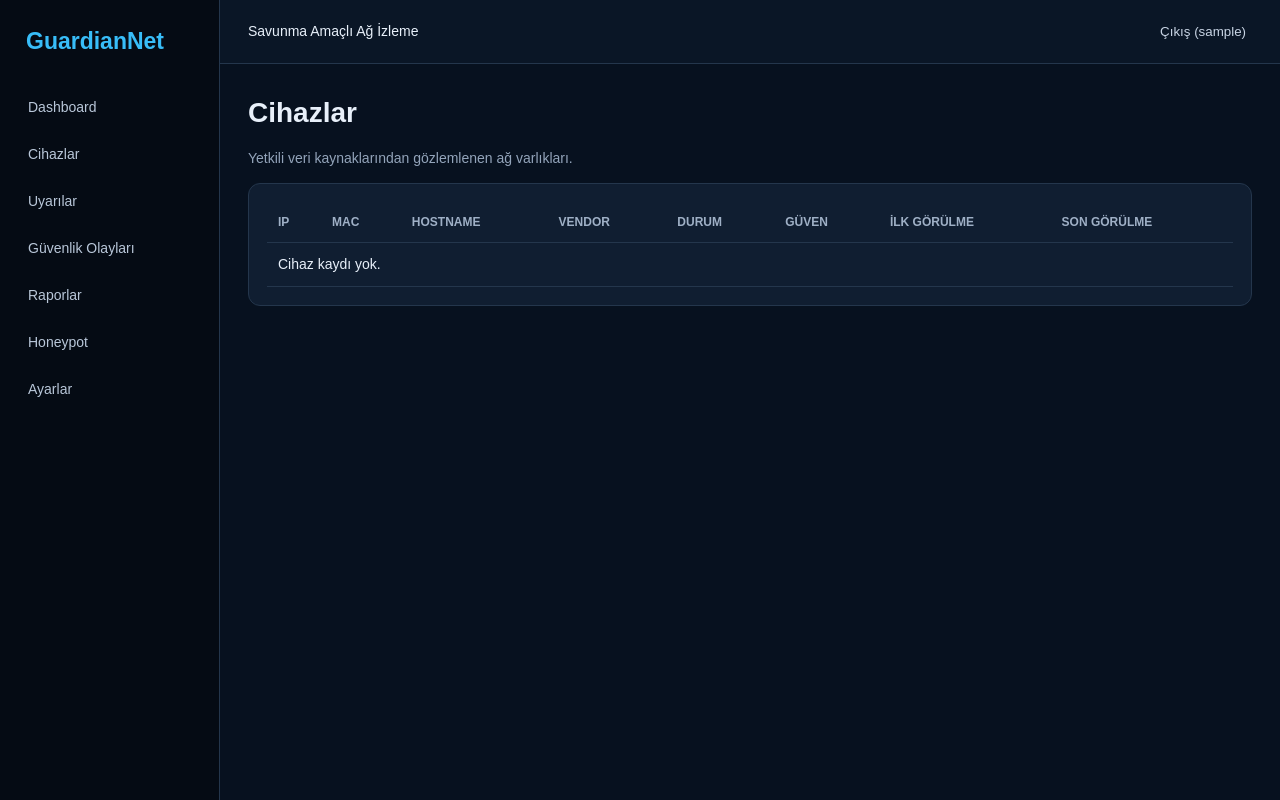
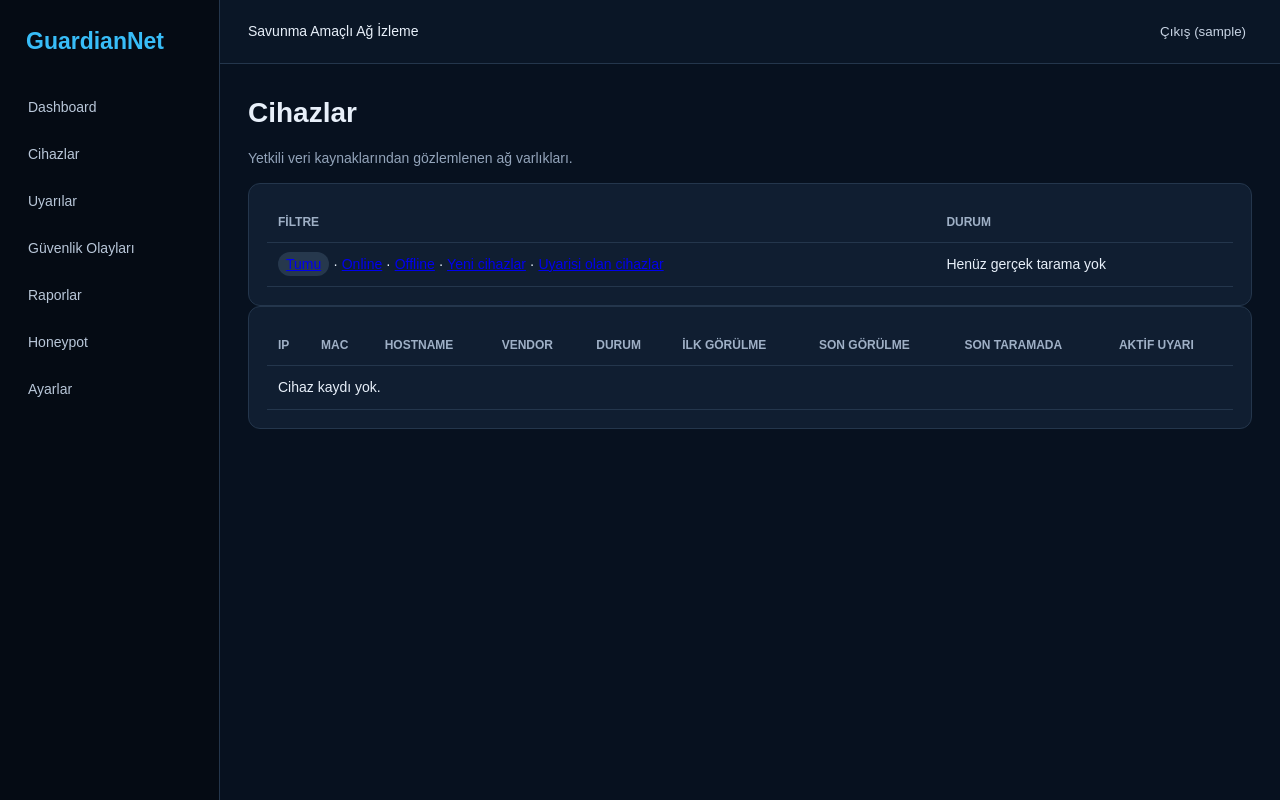
Before and after one commit to ebrardoganci/GuardianNet, a Django app: page /devices/ in a window 1280 px wide. Run offline with Django 5.2, Linux system fonts and the light colour scheme; the visitor is signed in with stand-in values (Sample User, id 1); data that the repository does not hold is empty.

Commit message:
Improve real device inventory views

```diff
--- a/GuardianNet/GuardianNet/dashboard/urls.py
+++ b/GuardianNet/GuardianNet/dashboard/urls.py
@@ -6,6 +6,7 @@ app_name = "dashboard"
 
 urlpatterns = [
     path("", views.index, name="index"), path("devices/", views.devices, name="devices"),
+    path("devices/<int:pk>/", views.device_detail, name="device_detail"),
     path("alerts/", views.alerts, name="alerts"), path("events/", views.security_events, name="events"),
     path("reports/", views.reports, name="reports"), path("honeypot/", views.honeypot, name="honeypot"),
     path("settings/", views.settings_view, name="settings"), path("scan/", views.scan_network_view, name="scan_network"),
--- a/GuardianNet/GuardianNet/dashboard/views.py
+++ b/GuardianNet/GuardianNet/dashboard/views.py
@@ -3,9 +3,10 @@ from datetime import timedelta
 from django.contrib import messages
 from django.contrib.auth.decorators import login_required
 from django.conf import settings
-from django.db.models import Count
+from django.db.models import Count, Q
 from django.db.models.functions import TruncDate
-from django.shortcuts import redirect, render
+from django.http import Http404
+from django.shortcuts import get_object_or_404, redirect, render
 from django.utils import timezone
 
 from .models import Alert, Device, HoneypotEvent, MonitoringCycleRun, NetworkScan, RiskSnapshot, SecurityEvent, SystemSetting
@@ -22,6 +23,15 @@ from .services.data_scope import (
 )
 from .services.risk_engine import calculate_risk
 from .services.runtime_settings import get_bool, get_value
+
+
+DEVICE_FILTERS = {
+    "all": "Tumu",
+    "online": "Online",
+    "offline": "Offline",
+    "new": "Yeni cihazlar",
+    "alerts": "Uyarisi olan cihazlar",
+}
 
 
 def _risk_context():
@@ -48,6 +58,39 @@ def _data_sources():
     return devices_qs, alerts_qs, events_qs, honeypot_qs
 
 
+def _latest_real_scan():
+    return NetworkScan.objects.filter(is_mock=False, status="completed").order_by("-started_at").first()
+
+
+def _inventory_rows(devices_qs):
+    latest_scan = _latest_real_scan()
+    active_alerts_qs = real_alerts(Alert.objects.filter(status="active")) if is_real_mode() else Alert.objects.filter(status="active")
+    new_alerts_qs = active_alerts_qs.filter(alert_type="new_device")
+    rows = []
+    for device in devices_qs:
+        device_alerts = active_alerts_qs.filter(Q(device=device) | Q(source_ip=device.ip_address)).distinct()
+        has_new_alert = new_alerts_qs.filter(Q(device=device) | Q(source_ip=device.ip_address)).exists()
+        rows.append({
+            "device": device,
+            "seen_in_last_scan": device.status == "online" and latest_scan is not None,
+            "active_alert_count": device_alerts.count(),
+            "is_new": has_new_alert or (latest_scan is not None and device.first_seen >= latest_scan.started_at),
+        })
+    return rows
+
+
+def _apply_device_filter(rows, filter_key):
+    if filter_key == "online":
+        return [row for row in rows if row["device"].status == "online"]
+    if filter_key == "offline":
+        return [row for row in rows if row["device"].status == "offline"]
+    if filter_key == "new":
+        return [row for row in rows if row["is_new"]]
+    if filter_key == "alerts":
+        return [row for row in rows if row["active_alert_count"] > 0]
+    return rows
+
+
 @login_required
 def index(request):
     mode = get_value("guardiannet_mode", "real")
@@ -57,6 +100,8 @@ def index(request):
     online = devices_qs.filter(status="online").count()
     offline = devices_qs.filter(status="offline").count()
     unknown = devices_qs.filter(status="unknown").count()
+    latest_scan = _latest_real_scan()
+    latest_cycle = MonitoringCycleRun.objects.first()
     active_alerts_count = (
         real_alerts(Alert.objects.filter(status="active")).count()
         if is_real_mode()
@@ -65,10 +110,11 @@ def index(request):
     context = {
         "total_devices": devices_qs.count(), "active_devices": online,
         "online_devices": online, "offline_devices": offline,
+        "last_scan_found_devices": latest_scan.devices_found if latest_scan else None,
         "active_alerts": active_alerts_count,
         "recent_events": events_qs[:6], "recent_alerts": alerts_qs[:6],
         "honeypot_status": get_honeypot_status(),
-        "latest_monitoring_cycle": MonitoringCycleRun.objects.first(),
+        "latest_monitoring_cycle": latest_cycle,
         "operation_mode": mode,
         "device_chart": {"labels": ["Online", "Offline", "Bilinmiyor"], "values": [online, offline, unknown]},
         "severity_chart": {"labels": ["Dusuk", "Orta", "Yuksek", "Kritik"], "values": [alerts_qs.filter(severity=value).count() for value in ["low", "medium", "high", "critical"]]},
@@ -79,7 +125,38 @@ def index(request):
 
 @login_required
 def devices(request):
-    return render(request, "dashboard/devices.html", {"devices": _data_sources()[0]})
+    filter_key = request.GET.get("filter", "all")
+    if filter_key not in DEVICE_FILTERS:
+        filter_key = "all"
+    devices_qs = _data_sources()[0]
+    rows = _inventory_rows(devices_qs)
+    filtered_rows = _apply_device_filter(rows, filter_key)
+    out_of_scope_count = 0
+    if is_real_mode():
+        out_of_scope_count = Device.objects.exclude(pk__in=devices_qs.values("pk")).count()
+    return render(request, "dashboard/devices.html", {
+        "device_rows": filtered_rows,
+        "device_filters": DEVICE_FILTERS,
+        "active_filter": filter_key,
+        "out_of_scope_count": out_of_scope_count,
+        "latest_scan": _latest_real_scan(),
+    })
+
+
+@login_required
+def device_detail(request, pk):
+    device = get_object_or_404(Device, pk=pk)
+    if is_real_mode() and not real_devices(Device.objects.filter(pk=device.pk)).exists():
+        raise Http404("Cihaz kullanilan subnet kapsaminda degil.")
+    alerts_qs = real_alerts(Alert.objects.filter(Q(device=device) | Q(source_ip=device.ip_address))) if is_real_mode() else Alert.objects.filter(Q(device=device) | Q(source_ip=device.ip_address))
+    events_qs = real_security_events(SecurityEvent.objects.filter(Q(source_ip=device.ip_address) | Q(destination_ip=device.ip_address))) if is_real_mode() else SecurityEvent.objects.filter(Q(source_ip=device.ip_address) | Q(destination_ip=device.ip_address))
+    row = _inventory_rows(Device.objects.filter(pk=device.pk))[0]
+    return render(request, "dashboard/device_detail.html", {
+        "device": device,
+        "inventory": row,
+        "alerts": alerts_qs,
+        "events": events_qs,
+    })
 
 
 @login_required
--- a/GuardianNet/GuardianNet/templates/dashboard/devices.html
+++ b/GuardianNet/GuardianNet/templates/dashboard/devices.html
@@ -1 +1,23 @@
-{% extends 'base.html' %}{% block title %}Cihazlar | GuardianNet{% endblock %}{% block content %}<h1>Cihazlar</h1><p>Yetkili veri kaynaklarından gözlemlenen ağ varlıkları.</p><section class="panel"><div class="table-wrap"><table><thead><tr><th>IP</th><th>MAC</th><th>Hostname</th><th>Vendor</th><th>Durum</th><th>Güven</th><th>İlk Görülme</th><th>Son Görülme</th></tr></thead><tbody>{% for item in devices %}<tr><td>{{ item.ip_address }}</td><td>{{ item.mac_address|default:'-' }}</td><td>{{ item.hostname|default:'-' }}</td><td>{{ item.vendor|default:'-' }}</td><td><span class="badge status-{{ item.status }}">{{ item.get_status_display }}</span></td><td>{% if item.is_trusted %}Güvenilir{% else %}Güvenilmeyen{% endif %}</td><td>{{ item.first_seen|date:'d.m.Y H:i' }}</td><td>{{ item.last_seen|date:'d.m.Y H:i' }}</td></tr>{% empty %}<tr><td colspan="8">Cihaz kaydı yok.</td></tr>{% endfor %}</tbody></table></div></section>{% endblock %}
+{% extends 'base.html' %}
+{% block title %}Cihazlar | GuardianNet{% endblock %}
+{% block content %}
+<h1>Cihazlar</h1>
+<p>Yetkili veri kaynaklarından gözlemlenen ağ varlıkları.</p>
+<section class="panel">
+  <div class="table-wrap">
+    <table>
+      <thead><tr><th>Filtre</th><th>Durum</th></tr></thead>
+      <tbody><tr><td>{% for key, label in device_filters.items %}<a href="?filter={{ key }}"{% if active_filter == key %} class="badge"{% endif %}>{{ label }}</a>{% if not forloop.last %} · {% endif %}{% endfor %}</td><td>{% if latest_scan %}Son gerçek tarama: {{ latest_scan.started_at|date:'d.m.Y H:i' }}{% else %}Henüz gerçek tarama yok{% endif %}</td></tr></tbody>
+    </table>
+  </div>
+  {% if out_of_scope_count %}<p>Kapsam dışı / geçmiş cihaz kayıtları: {{ out_of_scope_count }}. Ana real listeye dahil edilmez.</p>{% endif %}
+</section>
+<section class="panel">
+  <div class="table-wrap">
+    <table>
+      <thead><tr><th>IP</th><th>MAC</th><th>Hostname</th><th>Vendor</th><th>Durum</th><th>İlk Görülme</th><th>Son Görülme</th><th>Son Taramada</th><th>Aktif Uyarı</th></tr></thead>
+      <tbody>{% for row in device_rows %}<tr><td><a href="{% url 'dashboard:device_detail' row.device.pk %}">{{ row.device.ip_address }}</a></td><td>{{ row.device.mac_address|default:'-' }}</td><td>{{ row.device.hostname|default:'-' }}</td><td>{{ row.device.vendor|default:'-' }}</td><td><span class="badge status-{{ row.device.status }}">{{ row.device.get_status_display }}</span></td><td>{{ row.device.first_seen|date:'d.m.Y H:i' }}</td><td>{{ row.device.last_seen|date:'d.m.Y H:i' }}</td><td>{% if row.seen_in_last_scan %}Evet{% else %}Hayır{% endif %}</td><td>{{ row.active_alert_count }}</td></tr>{% empty %}<tr><td colspan="9">Cihaz kaydı yok.</td></tr>{% endfor %}</tbody>
+    </table>
+  </div>
+</section>
+{% endblock %}
--- a/GuardianNet/GuardianNet/templates/dashboard/index.html
+++ b/GuardianNet/GuardianNet/templates/dashboard/index.html
@@ -1,9 +1,9 @@
 {% extends 'base.html' %}{% block title %}Dashboard | GuardianNet{% endblock %}{% block content %}
 <div class="page-head"><div><h1>Dashboard</h1><p>Ağ güvenliği durum özeti · Mod: {{ operation_mode|upper }}</p></div><form method="post" action="{% url 'dashboard:scan_network' %}">{% csrf_token %}<button>Cihaz Keşfini Çalıştır</button></form></div>
-<div class="stats"><article><span>Aktif / Toplam Cihaz</span><strong>{{ active_devices }} / {{ total_devices }}</strong><small>Online {{ online_devices }} · Offline {{ offline_devices }}</small></article><article><span>Aktif Uyarı</span><strong>{{ active_alerts }}</strong></article><article><span>Risk Seviyesi</span><strong class="risk-{{ risk_level }}">{{ risk_level|upper }} · {{ risk_score }}</strong></article><article><span>Güvenlik Puanı</span><strong>{{ security_score }}/100</strong></article><article><span>Honeypot</span><strong>{{ honeypot_status.label }}</strong><small>SSH · HTTP · FTP</small></article></div>
+<div class="stats"><article><span>Online Cihaz</span><strong>{{ online_devices }}</strong><small>Toplam {{ total_devices }}</small></article><article><span>Offline Cihaz</span><strong>{{ offline_devices }}</strong><small>Kullanılan subnet içinde</small></article><article><span>Son Taramada Bulunan</span><strong>{{ last_scan_found_devices|default:'-' }}</strong><small>{% if latest_monitoring_cycle %}Cycle {{ latest_monitoring_cycle.started_at|date:'d.m H:i' }}{% else %}Henüz cycle yok{% endif %}</small></article><article><span>Aktif Uyarı</span><strong>{{ active_alerts }}</strong></article><article><span>Risk Seviyesi</span><strong class="risk-{{ risk_level }}">{{ risk_level|upper }} · {{ risk_score }}</strong><small>Güvenlik {{ security_score }}/100</small></article><article><span>Honeypot</span><strong>{{ honeypot_status.label }}</strong><small>SSH · HTTP · FTP</small></article></div>
 <section class="panel"><h2>Son Monitoring Cycle</h2>{% if latest_monitoring_cycle %}<div class="stats"><article><span>Çalışma Zamanı</span><strong>{{ latest_monitoring_cycle.completed_at|default:latest_monitoring_cycle.started_at|date:'d.m.Y H:i' }}</strong><small>{{ latest_monitoring_cycle.get_status_display }}</small></article><article><span>Scan</span><strong>{{ latest_monitoring_cycle.scan_found_devices }} / {{ latest_monitoring_cycle.scan_new_devices }}</strong><small>{{ latest_monitoring_cycle.get_scan_status_display }} · bulunan / yeni</small></article><article><span>Honeypot</span><strong>{{ latest_monitoring_cycle.honeypot_read_lines }} / {{ latest_monitoring_cycle.honeypot_created_events }}</strong><small>{{ latest_monitoring_cycle.honeypot_duplicates }} duplicate · {{ latest_monitoring_cycle.honeypot_parse_errors }} parse hatası</small></article><article><span>Analiz</span><strong>{{ latest_monitoring_cycle.risk_score }}</strong><small>ARP {{ latest_monitoring_cycle.arp_alerts }} · Port {{ latest_monitoring_cycle.port_alerts }} · SSH {{ latest_monitoring_cycle.ssh_alerts }}</small></article></div>{% if latest_monitoring_cycle.error_summary %}<p>{{ latest_monitoring_cycle.error_summary }}</p>{% endif %}{% else %}<p>Henüz monitoring cycle çalışmadı.</p>{% endif %}</section>
 <div class="grid-2"><section class="panel"><h2>Cihaz Durumu</h2><div class="chart-box"><canvas id="device-chart"></canvas></div></section><section class="panel"><h2>Uyarı Dağılımı</h2><div class="chart-box"><canvas id="severity-chart"></canvas></div></section></div>
 {{ device_chart|json_script:'device-chart-data' }}{{ severity_chart|json_script:'severity-chart-data' }}
-<div class="grid-2"><section class="panel"><h2>Son Güvenlik Olayları</h2><div class="table-wrap"><table><thead><tr><th>Olay</th><th>Kaynak</th><th>Risk</th><th>Zaman</th></tr></thead><tbody>{% for event in recent_events %}<tr><td>{{ event.get_event_type_display }}</td><td>{{ event.source_ip|default:'-' }}</td><td><span class="badge severity-{{ event.level }}">{{ event.risk_score }}</span></td><td>{{ event.created_at|date:'d.m H:i' }}</td></tr>{% empty %}<tr><td colspan="4">Demo veri komutunu çalıştırın.</td></tr>{% endfor %}</tbody></table></div></section>
+<div class="grid-2"><section class="panel"><h2>Son Güvenlik Olayları</h2><div class="table-wrap"><table><thead><tr><th>Olay</th><th>Kaynak</th><th>Risk</th><th>Zaman</th></tr></thead><tbody>{% for event in recent_events %}<tr><td>{{ event.get_event_type_display }}</td><td>{{ event.source_ip|default:'-' }}</td><td><span class="badge severity-{{ event.level }}">{{ event.risk_score }}</span></td><td>{{ event.created_at|date:'d.m H:i' }}</td></tr>{% empty %}<tr><td colspan="4">Güvenlik olayı yok.</td></tr>{% endfor %}</tbody></table></div></section>
 <section class="panel"><h2>Son Uyarılar</h2><div class="table-wrap"><table><thead><tr><th>Başlık</th><th>Seviye</th><th>Durum</th></tr></thead><tbody>{% for alert in recent_alerts %}<tr><td>{{ alert.title }}</td><td><span class="badge severity-{{ alert.severity }}">{{ alert.get_severity_display }}</span></td><td>{{ alert.get_status_display }}</td></tr>{% empty %}<tr><td colspan="3">Uyarı yok.</td></tr>{% endfor %}</tbody></table></div></section></div>
 {% endblock %}
```
Also changed, not shown: GuardianNet/GuardianNet/dashboard/tests.py (+18 -0 lines), GuardianNet/GuardianNet/templates/dashboard/device_detail.html (added, +24 -0 lines), README.md.
